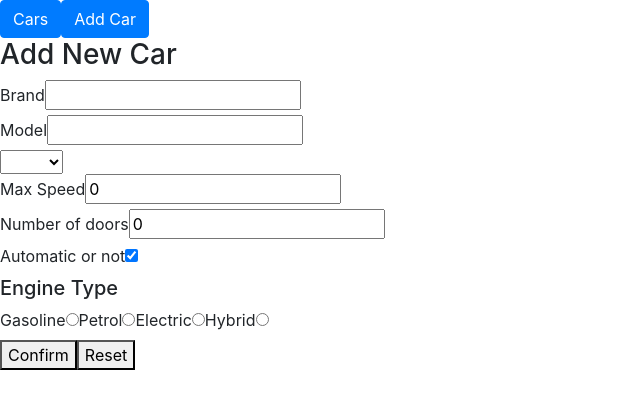
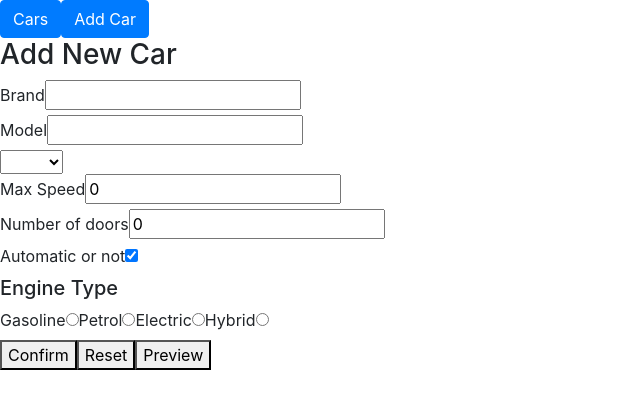
Before and after one commit to andrija989/cars-app, a Vue app: page /add in a window 1280 px wide. Shown: the top 408 px of the page, without its empty margins (0-640 px from the left). Built offline with nearby package versions, Linux system fonts and the light colour scheme.

Commit message:
Zadatak 5

```diff
--- a/src/components/AddCar.vue
+++ b/src/components/AddCar.vue
@@ -42,6 +42,7 @@
             </div>
             <button type="submit">Confirm</button>
             <button @click="reset">Reset</button>
+            <button @click="preview">Preview</button>
         </form>
     </div>
 </template>
@@ -80,6 +81,10 @@ export default {
                 engine:'',
                 numberOfDoors: 0,
             }
+        },
+
+        preview() {
+            alert(JSON.stringify(this.newCar, null, 4))
         }
     }
 }
```
